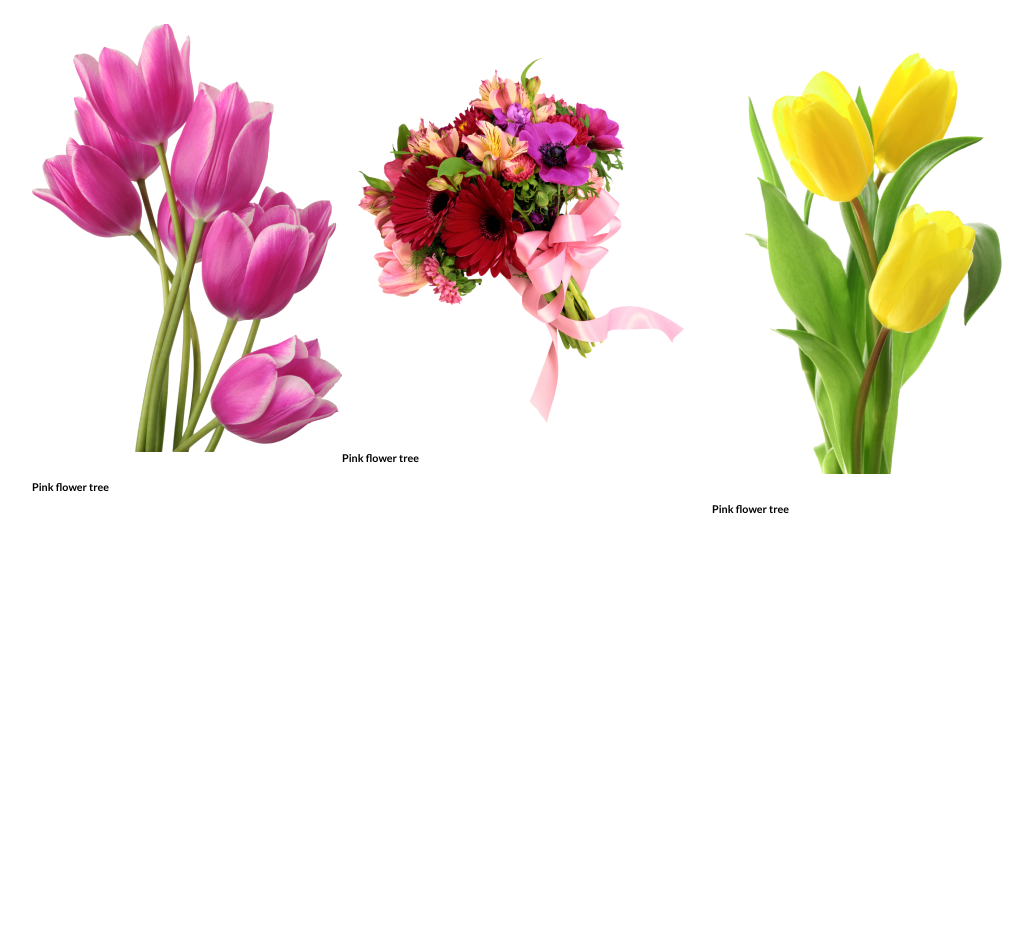
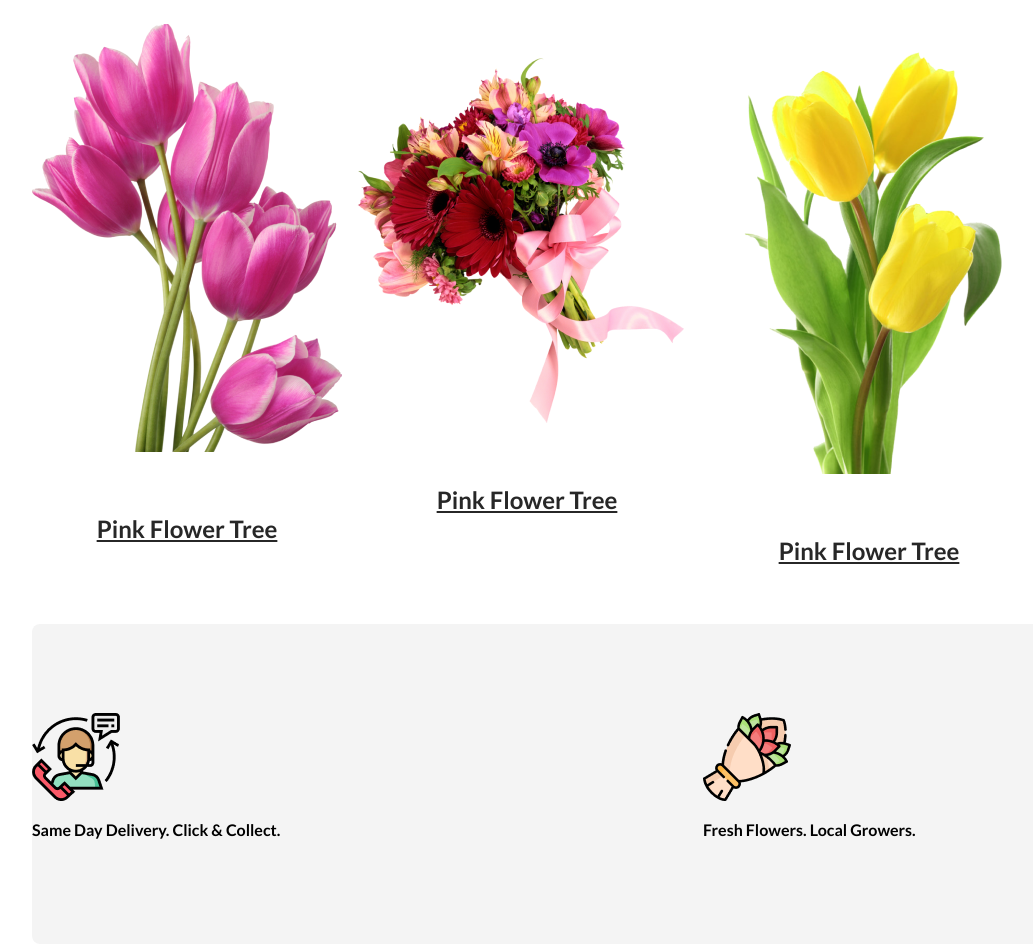
Before and after one commit to Shammo06/assignment1, a plain HTML site: page index.html in a window 1280 px wide. Shown: the part 1304-2251 px from the top of the page, without its empty margins (216-1249 px from the left). Before the commit the page ends 1852 px from the top, so only its background shows below. Drawn offline with Linux system fonts and the light colour scheme.

Commit message:
added section

```diff
--- a/index.html
+++ b/index.html
@@ -28,15 +28,30 @@
         <section class="flower">
             <div>
                 <img class="flower-pic" src="flower asset/pngwing 6.png">
-                <h6 class="flower-title">Pink flower tree</h6>
+                <h6 class="flower-title">Pink Flower Tree</h6>
             </div>
             <div>
                 <img class="flower-pic" src="flower asset/pngwing 5.png">
-                <h6 class="flower-title">Pink flower tree</h6>
+                <h6 class="flower-title">Pink Flower Tree</h6>
             </div>
             <div>
                 <img class="flower-pic" src="flower asset/pngwing 7.png">
-                <h6 class="flower-title">Pink flower tree</h6>
+                <h6 class="flower-title">Pink Flower Tree</h6>
+            </div>
+        </section>
+
+        <section class="service">
+            <div class="s">
+                <img class="flower-sevice" src="flower asset/group59.png">
+                <p class="text-sevice">Same Day Delivery. Click & Collect.</p>
+            </div>
+            <div class="s">
+                <img class="flower-serice" src="flower asset/group58.png">
+                <p class="text-service">Fresh Flowers. Local Growers.</p>
+            </div>
+            <div class="s">
+                <img class="flower-service" src="flower asset/group59.png">
+                <p class="text-service">24/7 Free Support.</p>
             </div>
         </section>
 
--- a/style.css
+++ b/style.css
@@ -63,7 +63,7 @@ header{
 .flower{
     margin: 0px auto;
     display: flex;
-    justify-content: space-around;
+    justify-content: space-between;
     align-items: center;
     padding-left: 240px;
     padding-right: 240px;
@@ -74,3 +74,30 @@ header{
     height: 428px;
     flex-shrink: 0;
 }
+.flower-title{
+    color: #272727;
+    text-align: center;
+    font-size: 24px;
+    font-style: normal;
+    font-weight: 700;
+    line-height: 35px;
+    text-decoration-line: underline;
+}
+.service{
+    width: 1440px;
+    height: 320px;
+    background: rgba(39, 39, 39, 0.05);
+    border-radius: 8px;
+    margin-left: 240px;
+    margin-right: 240px;
+    display: flex;
+    justify-content: space-between;
+    align-items: center;
+}
+.s{
+    display: block;
+}
+.flower-service{
+    width: 88px;
+    height: 88px;
+}
```
